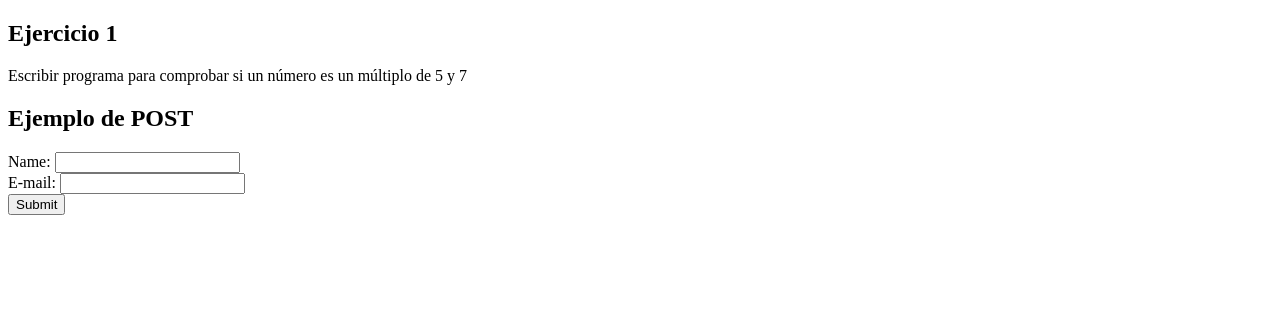
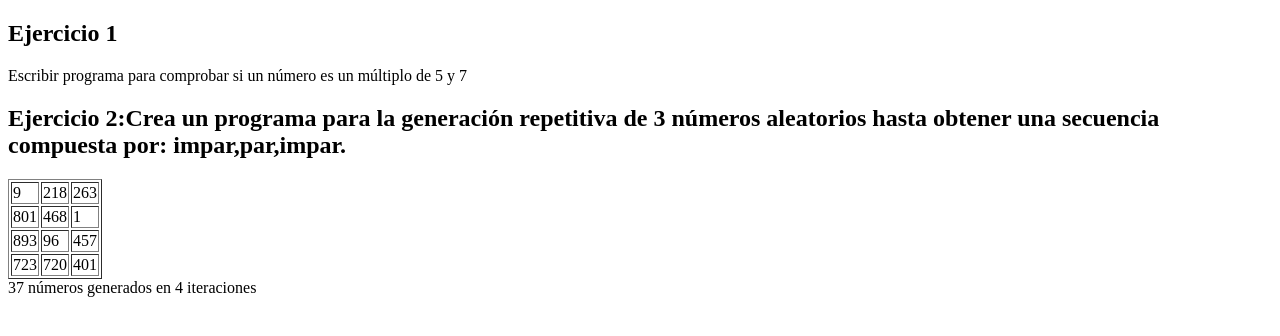
Before and after one commit to RM4862/practicas-php, a PHP site: page / in a window 1280 px wide. Shown: the top 336 px of the page. Run offline with PHP 8.4, Linux system fonts and the light colour scheme.

Commit message:
index php ejercicio 2 cargado

```diff
--- a/practicas/p04/index.php
+++ b/practicas/p04/index.php
@@ -1,5 +1,5 @@
-<!DOCTYPE html>
-<html lang="en">
+<!DOCTYPE html PUBLIC "-//W3C//DTD XHTML 1.1//EN" "http://www.w3.org/TR/xhtml11/DTD/xhtml11.dtd"> <!--Especificamos la versión de xhtml 1.1-->
+<html xmlns="http://www.w3.org/1999/xhtml" xml:lang="es"> <!--Especificamos namespace y el idioma-->
 <head>
     <meta charset="UTF-8">
     <meta name="viewport" content="width=device-width, initial-scale=1.0">
@@ -23,20 +23,52 @@
         }
     ?>
 
-    <h2>Ejemplo de POST</h2>
-    <form action="http://localhost/tecweb/practicas/p04/index.php" method="post">
-        Name: <input type="text" name="name"><br>
-        E-mail: <input type="text" name="email"><br>
-        <input type="submit">
-    </form>
-    <br>
+<h2>Ejercicio 2:Crea un programa para la generación repetitiva de 3 números aleatorios hasta obtener una
+    secuencia compuesta por: impar,par,impar.</h2>
     <?php
-        if(isset($_POST["name"]) && isset($_POST["email"]))
+    ///Definimos funciones a usar:
+    function generar_numeros() //Funcion que genera los numeros aleatorios
+    {
+        return rand(1, 1000); //Función random, tiene como parametros de entrada: el numero de inicio y el de final
+    }
+    function secuencia_cumplida($secuencia)
+    {
+        return $secuencia[0] % 2 != 0 && $secuencia[1] % 2 == 0 && $secuencia[2] % 2 != 0;
+    }    // Verificamos si en cada posición del arreglo se cumple con la secuencia impar, par, impar
+
+   ///Codigo para generar la matriz:
+    $matriz = [];
+    $iteraciones = 0;//contador de iteraciones
+    $numeros_obtenidos = 0; //contador de numeros generados hasta obtener las 4 secuencias que cumplan con la condicion impar,par,impar
+    while (true)
+    {
+        $numeros_obtenidos++;
+        $secuencia = [generar_numeros(), generar_numeros(), generar_numeros()]; /// insertamos en el arreglo "$secuencia" los numeros generados
+        if (secuencia_cumplida($secuencia)) ///evaluamos la secuencia en la funcion secuencia_cumplida
         {
-            echo $_POST["name"];
-            echo '<br>';
-            echo $_POST["email"];
+            $matriz[] = $secuencia; //si la secuencia se cumple se agrega a la matriz
+            $iteraciones++;
+            if ($iteraciones == 4) // salimos del ciclo si hay 4 iteraciones que cumplan con la secuencia
+                {
+                    break;
+                }
         }
+    }
+    // Impresion de matriz
+    echo "<table border='1'>";
+    foreach ($matriz as $fila)
+    {
+        echo "<tr>";
+        foreach ($fila as $valor)
+        {
+            echo "<td>$valor</td>";
+        }
+        echo "</tr>";
+    }
+    echo "</table>";
+    echo "$numeros_obtenidos números generados en $iteraciones iteraciones";
     ?>
+
+
 </body>
 </html>
```
